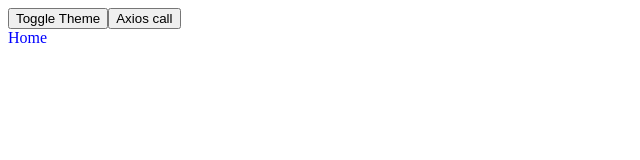
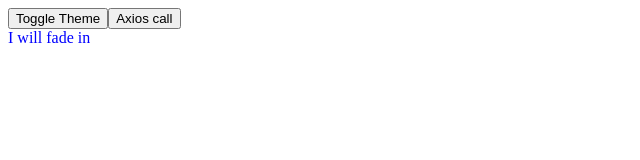
Before and after one commit to edcancios82/green-run-sports, a React (Create React App) app: page / in a window 1280 px wide. Shown: the top 160 px of the page, without its empty margins (0-640 px from the left). Built offline with nearby package versions, Linux system fonts and the light colour scheme.

Commit message:
Added spring basic example

```diff
--- a/src/App.tsx
+++ b/src/App.tsx
@@ -17,7 +17,6 @@ const App = () => {
       <>
         <button onClick={handleDarkMode}>Toggle Theme</button>
         <button onClick={handleAxios}>Axios call</button>
-
         <Home />
       </>
     </ThemeProvider>
--- a/src/pages/public/Home/index.tsx
+++ b/src/pages/public/Home/index.tsx
@@ -1,6 +1,16 @@
 import React from "react";
 import { Container } from "./index.styles";
+import { useSpring, animated } from "react-spring";
 
 export const Home = () => {
-  return <Container>Home</Container>;
+  const props = useSpring({
+    to: { opacity: 1 },
+    from: { opacity: 0 },
+    delay: 400,
+  });
+  return (
+    <Container>
+      <animated.div style={props}>I will fade in</animated.div>
+    </Container>
+  );
 };
```
